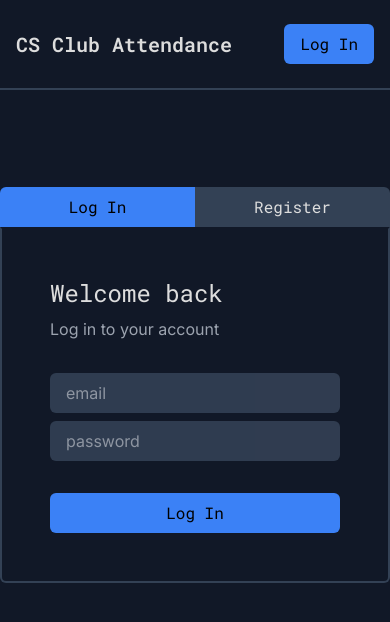
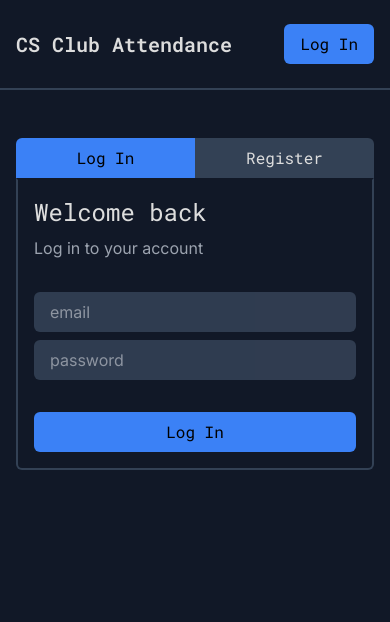
Before and after one commit to derek-byte/CS-Club-Attendance-Dashboard, a Next.js app: page /login in a window 390 px wide. Shown: the top 622 px of the page. Built offline with nearby package versions, Linux system fonts and the light colour scheme.

Commit message:
fix: make log in page responsive

```diff
--- a/pages/login.jsx
+++ b/pages/login.jsx
@@ -75,17 +75,16 @@ export default function Login() {
     }
 
     return (
-    <div className="height-full flex justify-center items-center flex-col">
-        <div className='max-w-[35rem] min-h-[35rem]'>
-
+    <div className="height-full w-full flex justify-center ">
+        <div className='lg:w-1/2 mx-4 h-2/3 mt-12 lg:mt-24'>
             <div className='flex'>
                 <button className={`flex-1 !rounded-b-none !rounded-tr-none rounded-tl-md ${logIn ? "" : "contrast"}`} onClick={() => {setLogin(true); setAlert(['', '', <></>])}}>Log In</button>
                 <button className={`flex-1 !rounded-b-none !rounded-tl-none rounded-tr-md ${logIn ? "contrast" : ""}`} onClick={() => {setLogin(false); setAlert(['', '', <></>])}}>Register</button>
             </div>
 
-            {logIn ? <form className="border-2 border-backgroundaccent rounded-md p-12 border-t-transparent rounded-t-none" onSubmit={handleLogin}>
-                <h2 className='text-2xl'>Welcome back</h2>
-                <p className='text-gray-400 mt-2'>Log in to your account</p>
+            {logIn ? <form className="border-2 border-backgroundaccent rounded-md p-4 lg:p-12 border-t-transparent rounded-t-none" onSubmit={handleLogin}>
+                <h2 className='text-2xl w-full'>Welcome back</h2>
+                <p className='text-gray-400 mt-2 w-full'>Log in to your account</p>
 
                 <input
                     type='email'
@@ -117,7 +116,7 @@ export default function Login() {
                 )}
             </form> :
 
-            <form className="border-2 border-backgroundaccent rounded-md p-12 border-t-transparent rounded-t-none" onSubmit={handleRegister}>
+            <form className="border-2 border-backgroundaccent rounded-md p-4 lg:p-12 border-t-transparent rounded-t-none" onSubmit={handleRegister}>
                 <h2 className='text-2xl'>Welcome to CS Club</h2>
                 <p className='text-gray-400 mt-2'>Register a new account</p>
 
```
